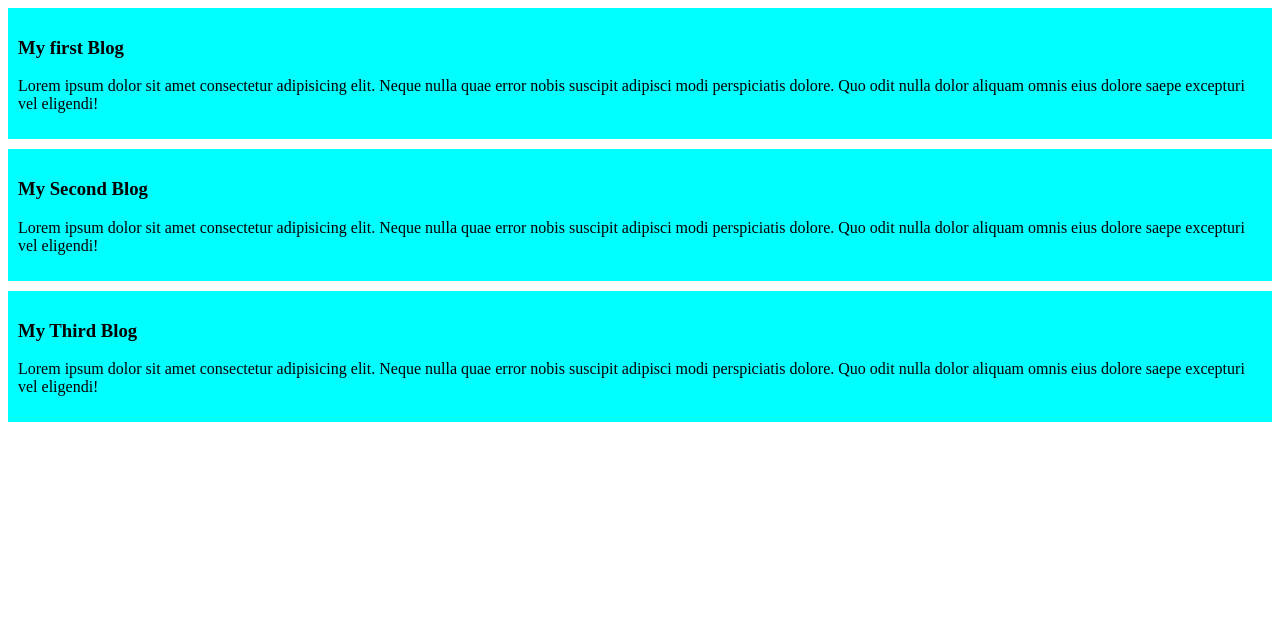
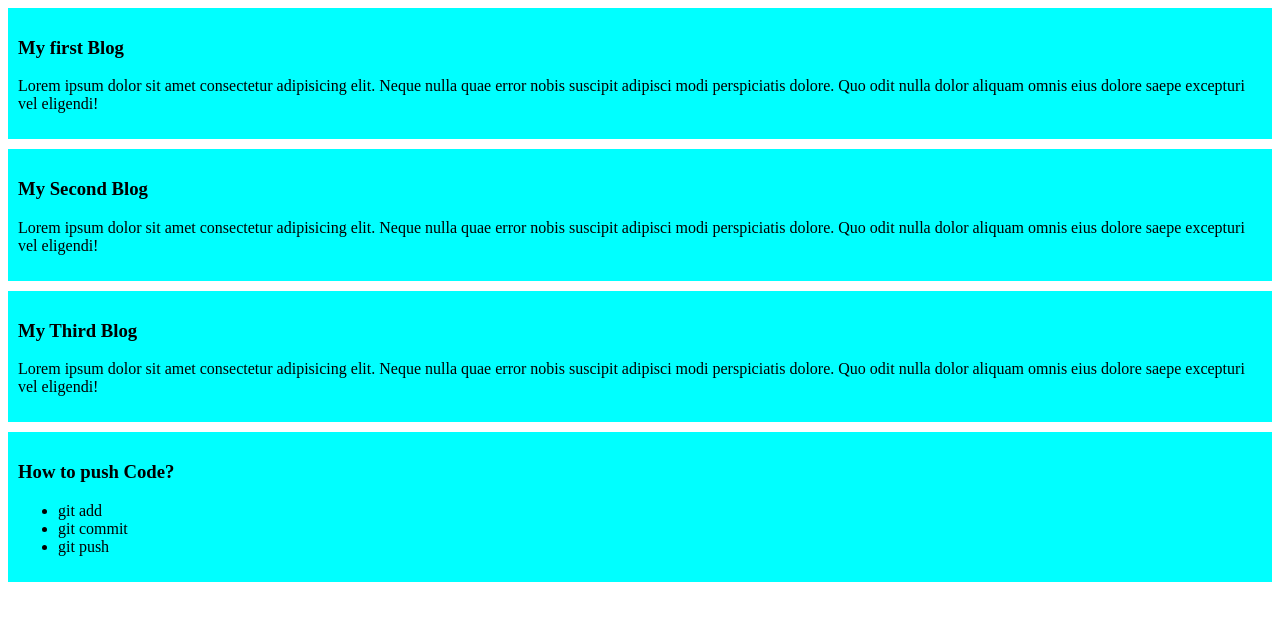
Before and after one commit to shuvram98/my-simple-website, a plain HTML site: page index.html in a window 1280 px wide. Drawn offline with Linux system fonts and the light colour scheme.

Commit message:
added to push code

```diff
--- a/index.html
+++ b/index.html
@@ -19,5 +19,13 @@
     <h3>My Third Blog</h3>
     <p>Lorem ipsum dolor sit amet consectetur adipisicing elit. Neque nulla quae error nobis suscipit adipisci modi perspiciatis dolore. Quo odit nulla dolor aliquam omnis eius dolore saepe excepturi vel eligendi!</p>
    </div>
+   <div>
+    <h3>How to push Code?</h3>
+    <ul>
+        <li>git add</li>
+        <li>git commit</li>
+        <li>git push</li>
+    </ul>
+   </div>
 </body>
 </html>
```
